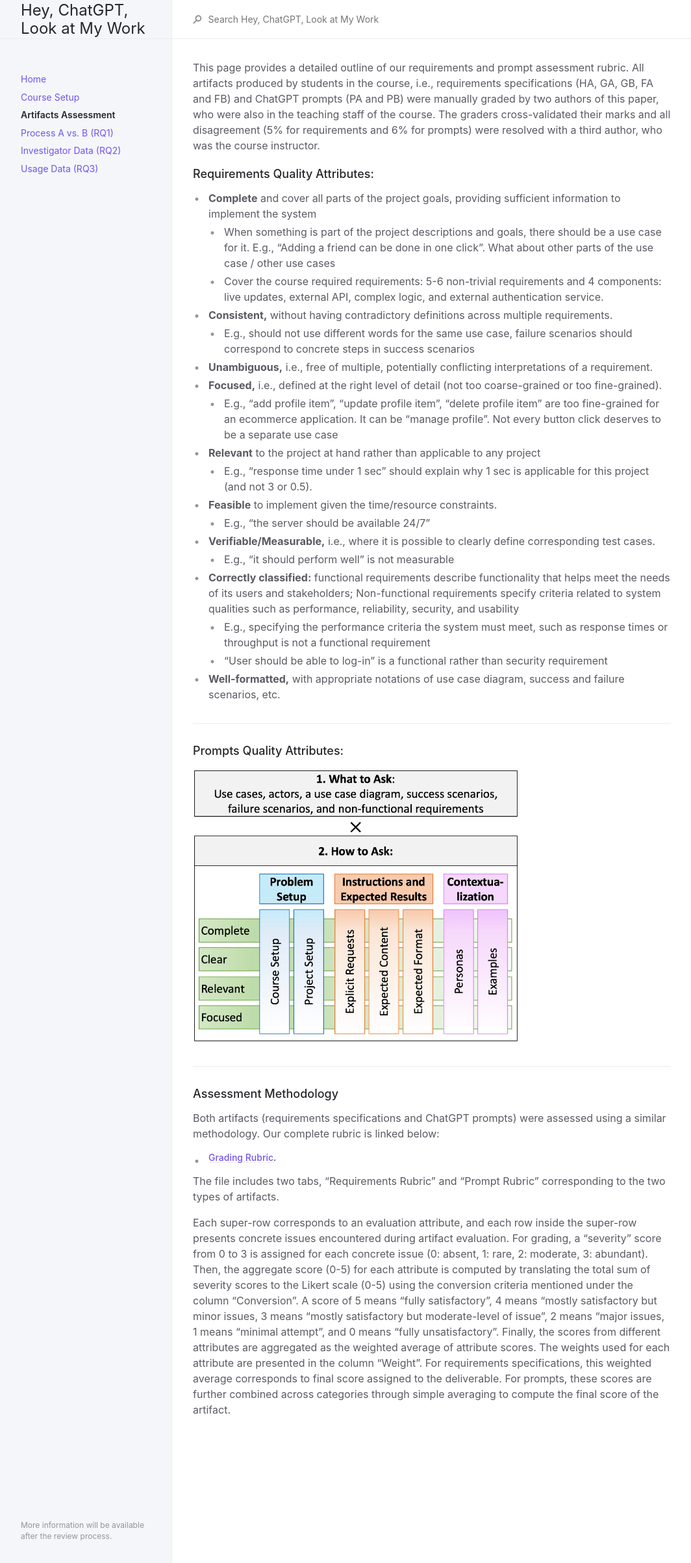
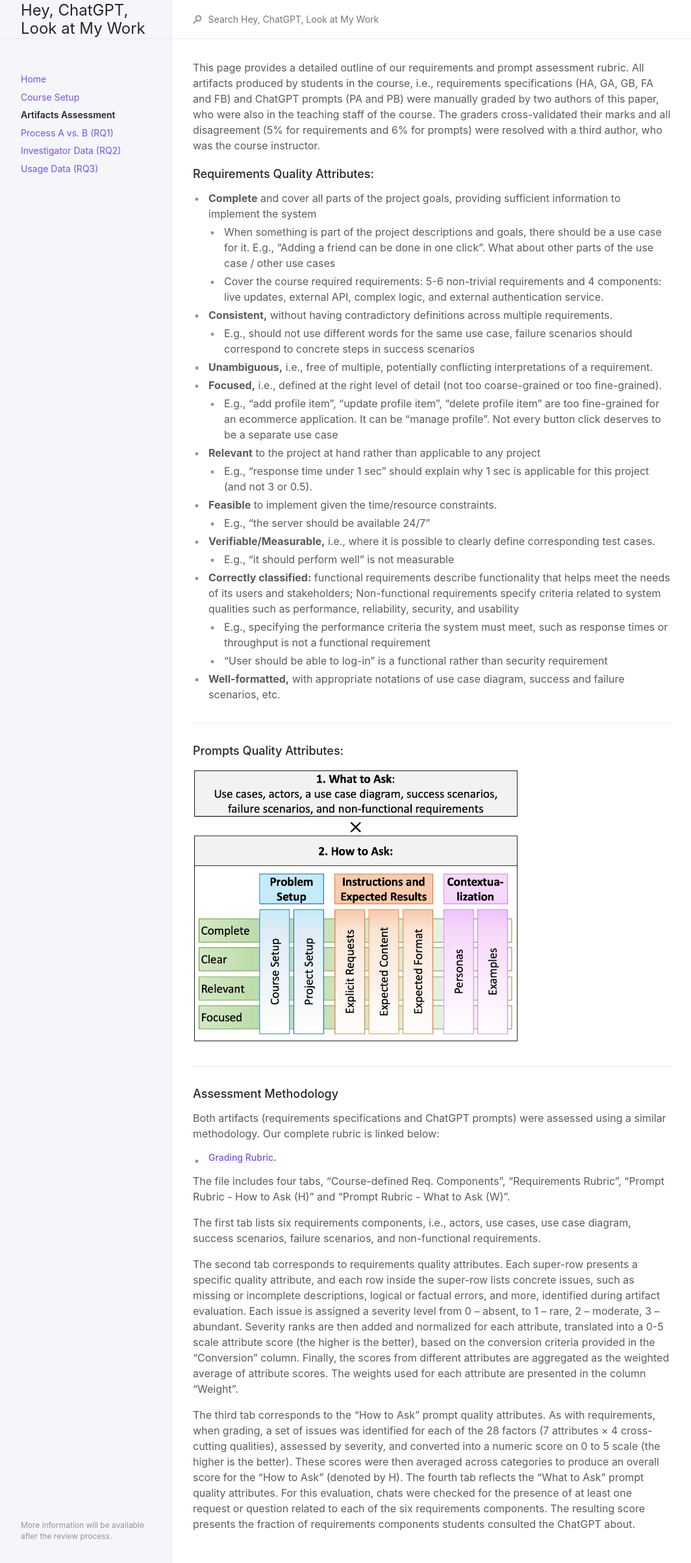
Before and after one commit to anonymousresearcher2020/anonymousresearcher2020.github.io, a Jekyll site: the page built from docs/assessment.md, in a window 1280 px wide. Shown: the whole page at 65% size, without its empty margins (107-1171 px from the left). Built offline with Jekyll 4.4.1, drawn with Linux system fonts in a browser that asks for light colours.

Commit message:
minor update

```diff
--- a/docs/assessment.md
+++ b/docs/assessment.md
@@ -47,13 +47,20 @@ Both artifacts (requirements specifications and ChatGPT prompts) were assessed u
 
 - ##### [Grading Rubric](data/RequirementsandPromptRubric.xlsx).
 
-The file includes two tabs, “Requirements Rubric” and "Prompt Rubric” corresponding to the two types of artifacts.
+The file includes four tabs, "Course-defined Req. Components", "Requirements Rubric", “Prompt Rubric - How to Ask (H)” and "Prompt Rubric - What to Ask (W)”.
 
-Each super-row corresponds to an evaluation attribute, and each row inside the super-row presents concrete issues encountered during artifact evaluation.
-For grading, a "severity" score from 0 to 3 is assigned for each concrete issue (0: absent, 1: rare, 2: moderate, 3: abundant).
-Then, the aggregate score (0-5) for each attribute is computed by translating the total sum of severity scores to the Likert scale (0-5) using the conversion criteria mentioned under the column "Conversion".
-A score of 5 means “fully satisfactory”, 4 means “mostly satisfactory but minor issues, 3 means “mostly satisfactory but moderate-level of issue”, 2 means “major issues, 1 means “minimal attempt”, and 0 means “fully unsatisfactory”.
+The first tab lists six requirements components, i.e., actors, use cases, use case diagram, success scenarios, failure scenarios, and non-functional requirements.
+
+The second tab corresponds to requirements quality attributes.
+Each super-row presents a specific quality attribute,
+and each row inside the super-row lists concrete issues, such as missing or incomplete descriptions, logical or factual errors, and more, identified during artifact evaluation.
+Each issue is assigned a severity level from 0 – absent, to 1 – rare, 2 – moderate, 3 – abundant. Severity ranks are then added and normalized for each attribute,
+translated into a 0-5 scale attribute score (the higher is the
+better), based on the conversion criteria provided in the "Conversion" column.
 Finally, the scores from different attributes are aggregated as the weighted average of attribute scores.
 The weights used for each attribute are presented in the column "Weight".
-For requirements specifications, this weighted average corresponds to final score assigned to the deliverable.
-For prompts, these scores are further combined across categories through simple averaging to compute the final score of the artifact.
+
+The third tab corresponds to the "How to Ask" prompt quality attributes.
+As with requirements, when grading, a set of issues was identified for each of the 28 factors (7 attributes × 4 cross-cutting qualities),
+assessed by severity, and converted into a numeric score on 0 to 5 scale (the higher is the better). These scores were then averaged across categories to produce an overall score for the "How to Ask" (denoted by H).
+The fourth tab reflects the "What to Ask" prompt quality attributes. For this evaluation, chats were checked for the presence of at least one request or question related to each of the six requirements components. The resulting score presents the fraction of requirements components students consulted the ChatGPT about.
```
Also changed, not shown: 1 other file.
